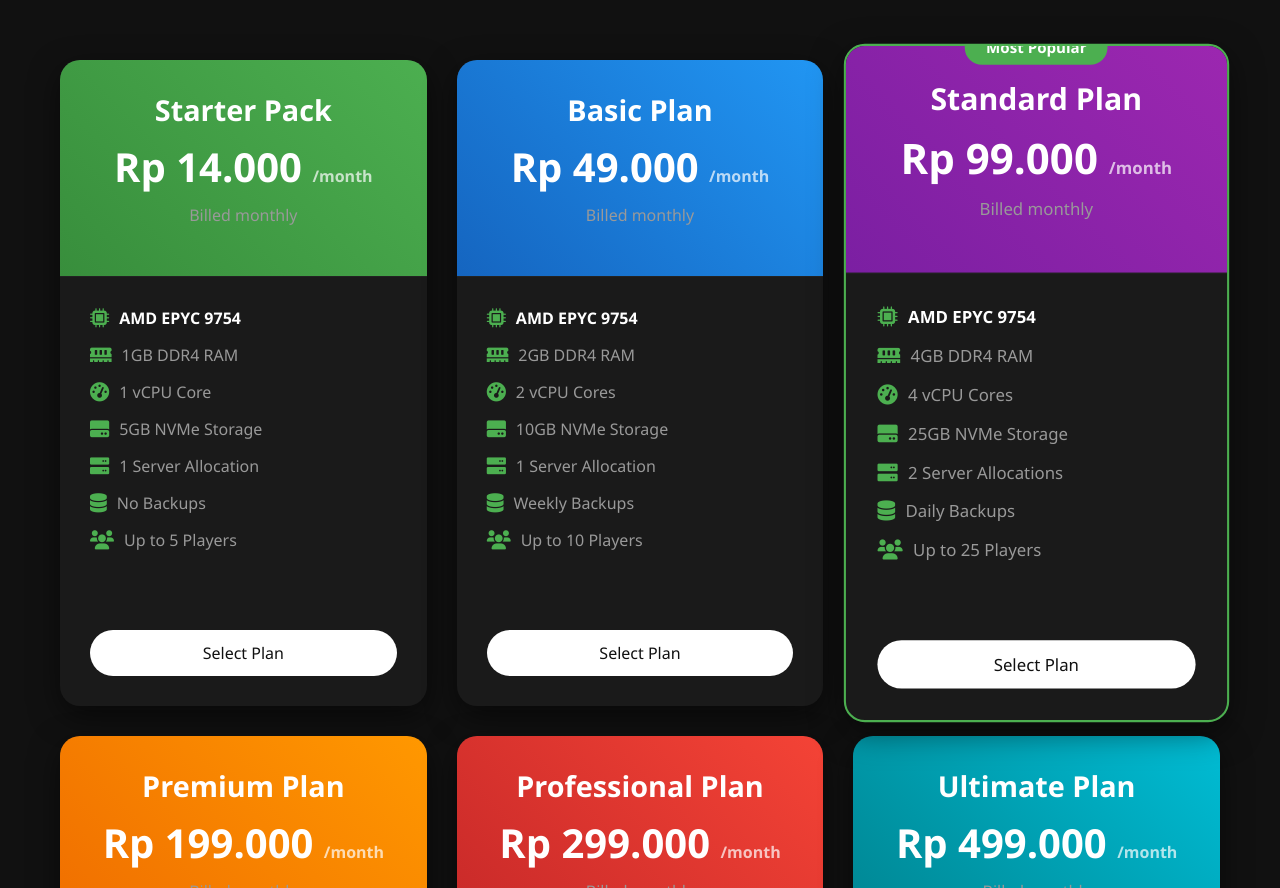
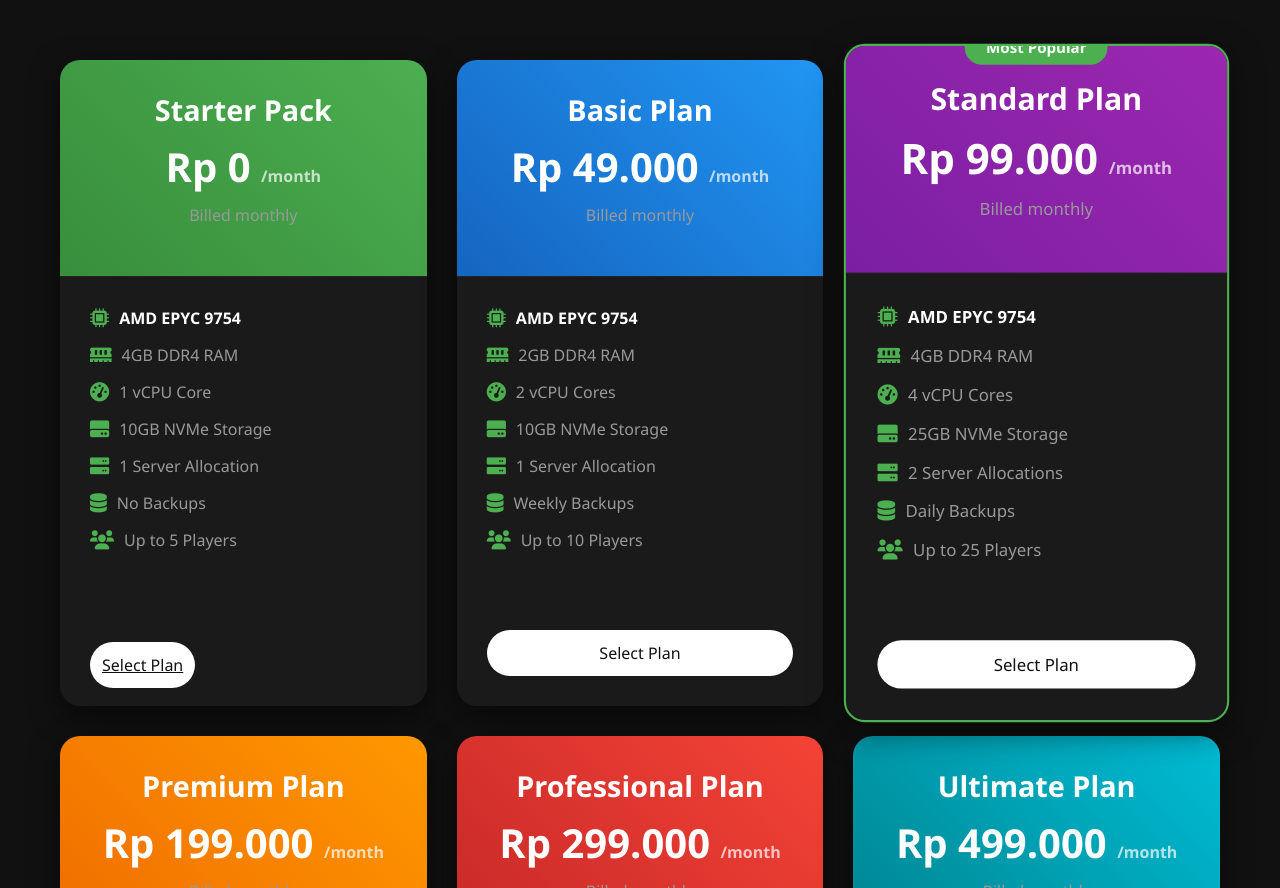
Before and after one commit to azelegendsofficial/next, a plain HTML site: page plans.html in a window 1280 px wide. Shown: the part 520-1408 px from the top of the page. Drawn offline with Linux system fonts and the light colour scheme.

Commit message:
Update plans.html

```diff
--- a/plans.html
+++ b/plans.html
@@ -827,7 +827,7 @@
                 <div class="plan-card starter">
                     <div class="plan-header">
                         <div class="plan-name">Starter Pack</div>
-                        <div class="plan-price">Rp 14.000 <span>/month</span></div>
+                        <div class="plan-price">Rp 0 <span>/month</span></div>
                         <div class="plan-billing">Billed monthly</div>
                     </div>
                     <div class="plan-features">
@@ -838,7 +838,7 @@
                             </li>
                             <li class="feature-item">
                                 <i class="fas fa-memory"></i>
-                                <span>1GB DDR4 RAM</span>
+                                <span>4GB DDR4 RAM</span>
                             </li>
                             <li class="feature-item">
                                 <i class="fas fa-tachometer-alt"></i>
@@ -846,7 +846,7 @@
                             </li>
                             <li class="feature-item">
                                 <i class="fas fa-hdd"></i>
-                                <span>5GB NVMe Storage</span>
+                                <span>10GB NVMe Storage</span>
                             </li>
                             <li class="feature-item">
                                 <i class="fas fa-server"></i>
@@ -863,7 +863,7 @@
                         </ul>
                     </div>
                     <div class="plan-footer">
-                        <button class="btn btn-primary btn-plan">Select Plan</button>
+                        <a href="http://rnxrl-167-235-8-246.a.free.pinggy.link" class="btn btn-primary btn-plan">Select Plan</a>
                     </div>
                 </div>
 
```
